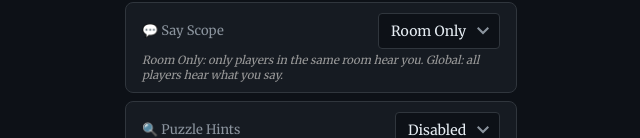
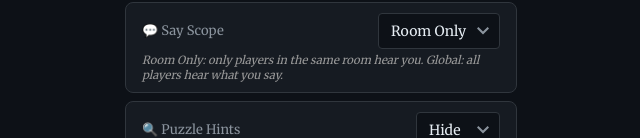
Before and after one commit to PatAltimore/group-text-adventure, a website: page client/index.html in a window 1280 px wide. Both pictures are taken after a click on the button "Host a Game". Shown: the part 662-800 px from the top of the page, 319-959 px from the left. Drawn offline with Linux system fonts and the light colour scheme; no server answers; files whose address does not match are found by name.

Commit message:
refactor: update puzzle hints toggle options for clarity

```diff
--- a/client/index.html
+++ b/client/index.html
@@ -157,8 +157,8 @@
             <div class="setting-row">
               <label for="hints-toggle" class="setting-label">🔍 Puzzle Hints</label>
               <select id="hints-toggle" class="setting-select" aria-label="Puzzle hints toggle">
-                <option value="true">Enabled</option>
-                <option value="false" selected>Disabled</option>
+                <option value="true">Show</option>
+                <option value="false" selected>Hide</option>
               </select>
             </div>
             <p class="setting-help">When enabled, puzzle rooms show a hint about what item is needed to solve the puzzle.</p>
```
